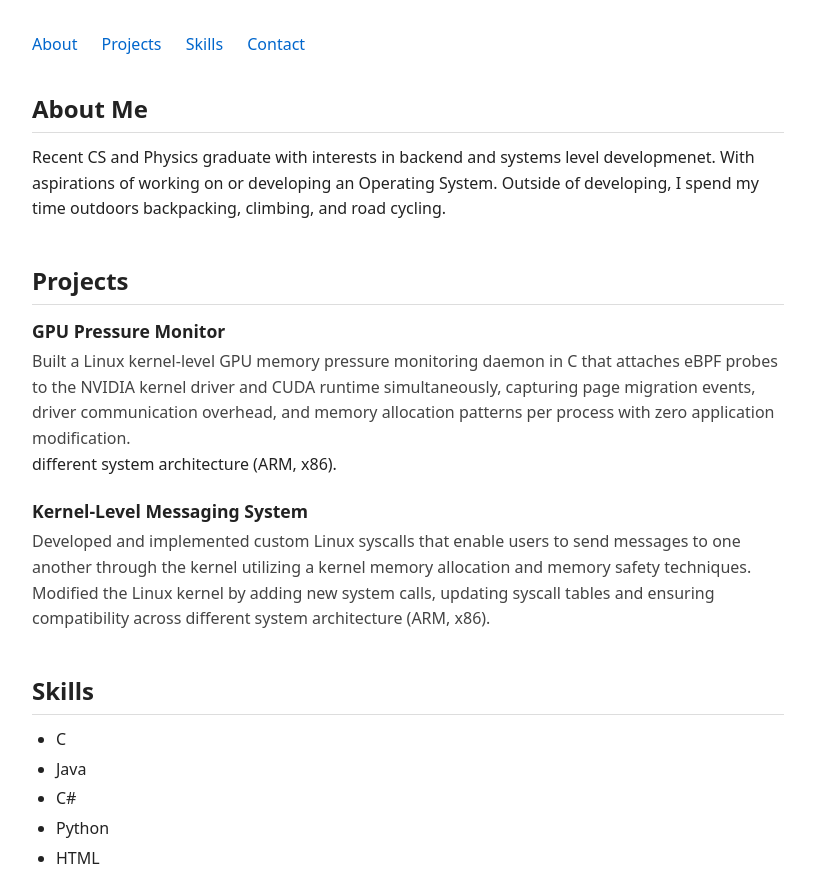
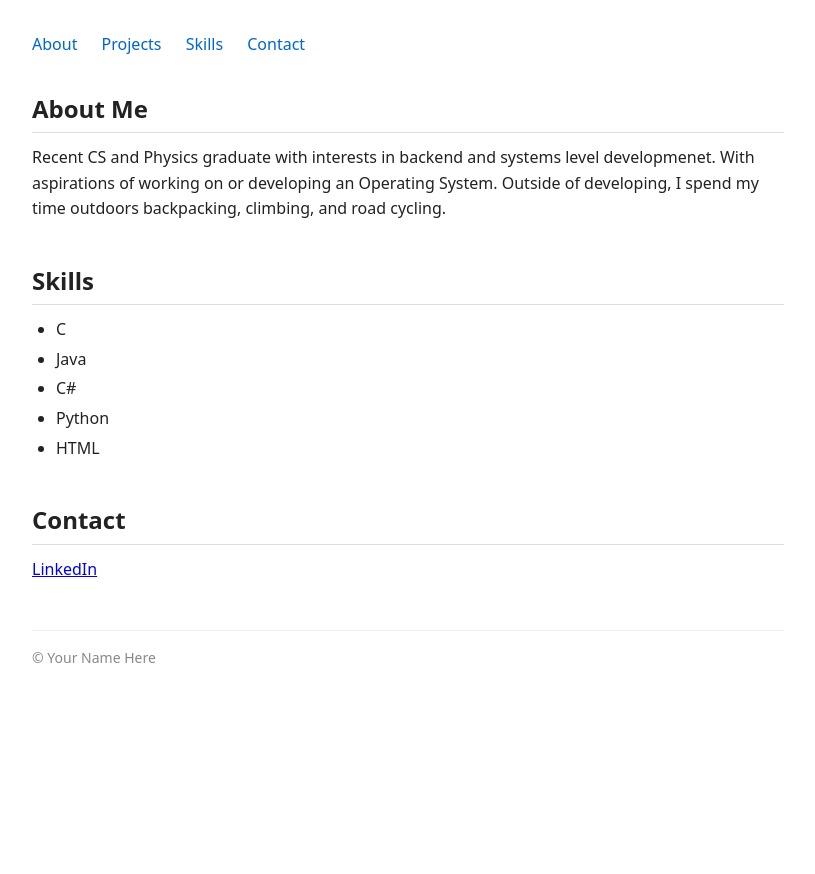
Before and after one commit to dggilson/portfolio, a plain HTML site: page index.html in a window 1280 px wide. Shown: the top 874 px of the page, without its empty margins (232-1047 px from the left). After the commit the page ends 800 px from the top, so only its background shows below. Drawn offline with Linux system fonts and the light colour scheme.

Commit message:
starting part 3 project removal

```diff
--- a/index.html
+++ b/index.html
@@ -29,30 +29,7 @@
        working on or developing an Operating System. Outside of developing, I spend my time outdoors backpacking, climbing, and road cycling.
     </section>
 
-    <section id="projects">
-      <h2>Projects</h2>
-      <!-- Example project entry structure: copy, fill in, and add at least 2:
-      <div class="project">
-        <h3>Project Name</h3>
-        <p>What the project does, the technologies used, and what you learned.</p>
-      </div>
-      -->
-       <div class="project">
-        <h3>GPU Pressure Monitor</h3>
-        <p>Built a Linux kernel-level GPU memory pressure monitoring daemon in C that attaches eBPF probes to the NVIDIA
-kernel driver and CUDA runtime simultaneously, capturing page migration events, driver communication overhead,
-and memory allocation patterns per process with zero application modification.</p>
-different system architecture (ARM, x86).</p>
-      </div>
 
-      <div class="project">
-        <h3>Kernel-Level Messaging System</h3>
-        <p>Developed and implemented custom Linux syscalls that enable users to send messages to one another through the
-kernel utilizing a kernel memory allocation and memory safety techniques. Modified the Linux kernel by adding new system calls, updating syscall tables and ensuring compatibility across
-different system architecture (ARM, x86).</p>
-      </div>
-
-    </section>
 
     <section id="skills">
       <h2>Skills</h2>
```
